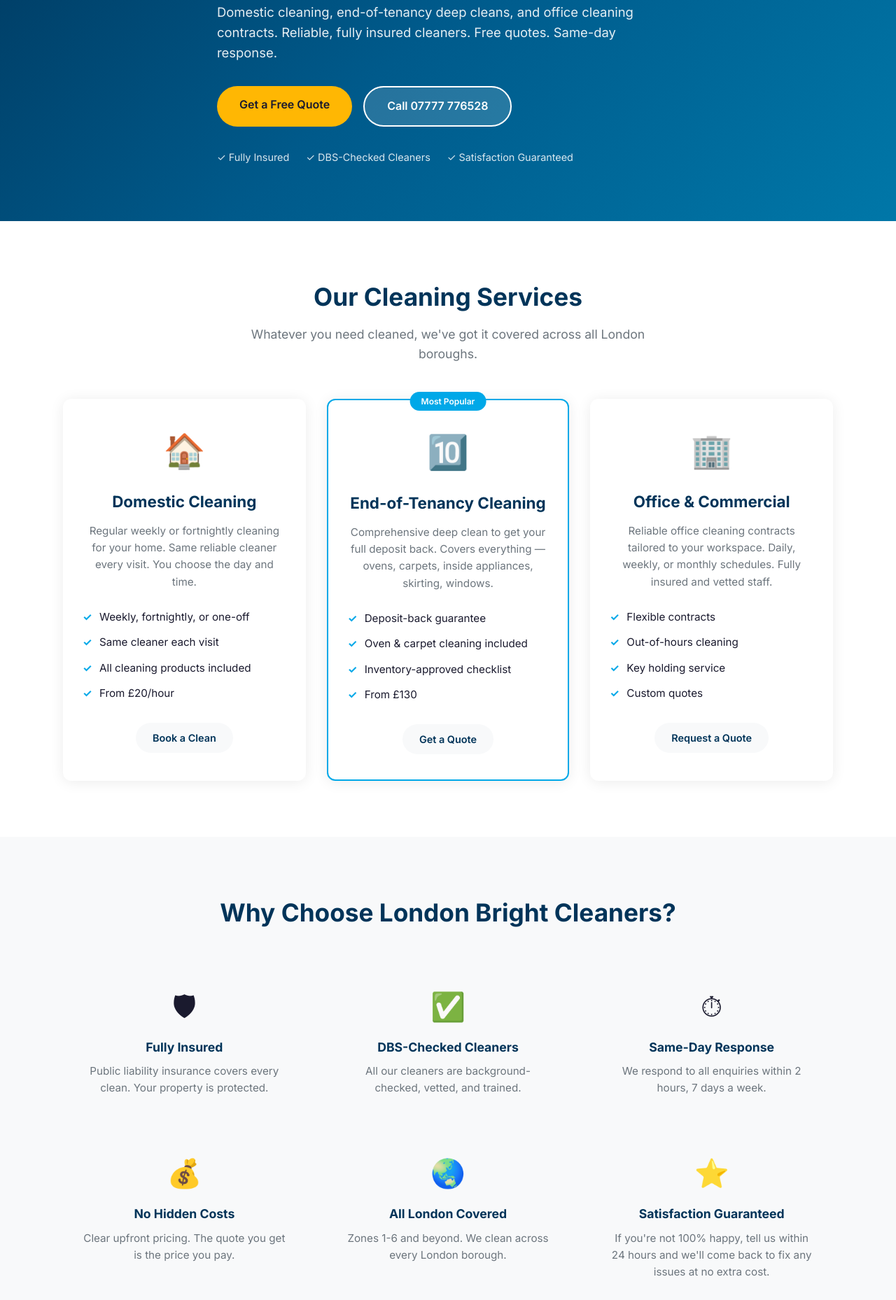
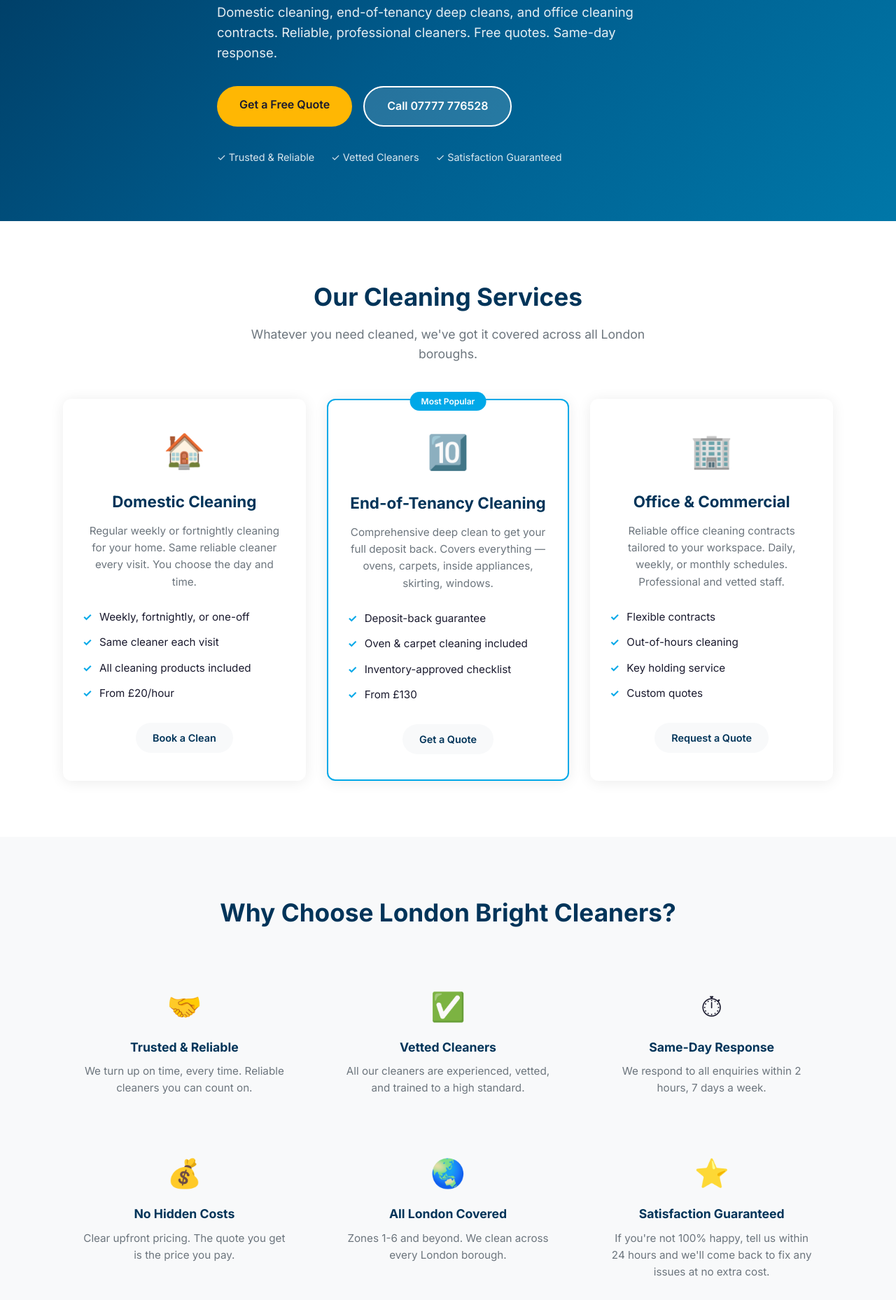
Before and after one commit to procripiq/london-bright-cleaners, a plain HTML site: page index.html in a window 1280 px wide. Shown: the part 382-2240 px from the top of the page at 70% size. Drawn offline with Linux system fonts and the light colour scheme.

Commit message:
Remove insurance and DBS-check claims until sorted
Replaced 'Fully Insured' with 'Trusted & Reliable'
Replaced 'DBS-Checked' with 'Vetted Cleaners'
Updated across website and all ad copy files.
Only claim things we can back up with proof.

```diff
--- a/index.html
+++ b/index.html
@@ -4,13 +4,13 @@
     <meta charset="UTF-8">
     <meta name="viewport" content="width=device-width, initial-scale=1.0">
     <title>London Bright Cleaners | Domestic, End-of-Tenancy & Office Cleaning in London</title>
-    <meta name="description" content="Professional cleaning company covering all of London. Domestic cleaning from £20/hr, end-of-tenancy deep cleans from £130, office cleaning contracts. Fully insured. Free quotes.">
+    <meta name="description" content="Professional cleaning company covering all of London. Domestic cleaning from £20/hr, end-of-tenancy deep cleans from £130, office cleaning contracts. Free quotes.">
     <meta name="keywords" content="cleaning company London, domestic cleaning London, end of tenancy cleaning London, office cleaning London, cleaners London">
     <meta name="robots" content="index, follow">
 
     <!-- Open Graph for social sharing -->
     <meta property="og:title" content="London Bright Cleaners | Professional Cleaning in London">
-    <meta property="og:description" content="Domestic, end-of-tenancy & office cleaning across all of London. Fully insured. Free quotes. Call 07777 776528.">
+    <meta property="og:description" content="Domestic, end-of-tenancy & office cleaning across all of London. Free quotes. Call 07777 776528.">
     <meta property="og:type" content="website">
     <meta property="og:url" content="https://londonbrightcleaners.com">
 
@@ -64,16 +64,16 @@
 <section class="hero">
     <div class="container hero-inner">
         <div class="hero-text">
-            <span class="badge">Fully Insured & Trusted Across London</span>
+            <span class="badge">Trusted Cleaners Across London</span>
             <h1>Professional Cleaning Services <span class="highlight">Across All of London</span></h1>
-            <p>Domestic cleaning, end-of-tenancy deep cleans, and office cleaning contracts. Reliable, fully insured cleaners. Free quotes. Same-day response.</p>
+            <p>Domestic cleaning, end-of-tenancy deep cleans, and office cleaning contracts. Reliable, professional cleaners. Free quotes. Same-day response.</p>
             <div class="hero-cta">
                 <a href="#contact" class="btn btn-primary">Get a Free Quote</a>
                 <a href="tel:07777776528" class="btn btn-secondary">Call 07777 776528</a>
             </div>
             <div class="hero-trust">
-                <span>&#10003; Fully Insured</span>
-                <span>&#10003; DBS-Checked Cleaners</span>
+                <span>&#10003; Trusted & Reliable</span>
+                <span>&#10003; Vetted Cleaners</span>
                 <span>&#10003; Satisfaction Guaranteed</span>
             </div>
         </div>
@@ -115,7 +115,7 @@
             <div class="service-card">
                 <div class="service-icon">&#127970;</div>
                 <h3>Office & Commercial</h3>
-                <p>Reliable office cleaning contracts tailored to your workspace. Daily, weekly, or monthly schedules. Fully insured and vetted staff.</p>
+                <p>Reliable office cleaning contracts tailored to your workspace. Daily, weekly, or monthly schedules. Professional and vetted staff.</p>
                 <ul>
                     <li>Flexible contracts</li>
                     <li>Out-of-hours cleaning</li>
@@ -136,14 +136,14 @@
         </div>
         <div class="features-grid">
             <div class="feature">
-                <div class="feature-icon">&#128737;</div>
-                <h4>Fully Insured</h4>
-                <p>Public liability insurance covers every clean. Your property is protected.</p>
+                <div class="feature-icon">&#129309;</div>
+                <h4>Trusted & Reliable</h4>
+                <p>We turn up on time, every time. Reliable cleaners you can count on.</p>
             </div>
             <div class="feature">
                 <div class="feature-icon">&#9989;</div>
-                <h4>DBS-Checked Cleaners</h4>
-                <p>All our cleaners are background-checked, vetted, and trained.</p>
+                <h4>Vetted Cleaners</h4>
+                <p>All our cleaners are experienced, vetted, and trained to a high standard.</p>
             </div>
             <div class="feature">
                 <div class="feature-icon">&#9201;</div>
@@ -293,8 +293,8 @@
                     <span>All London boroughs (Zones 1-6)</span>
                 </div>
                 <div class="contact-badges">
-                    <span class="badge-small">&#10003; Fully Insured</span>
-                    <span class="badge-small">&#10003; DBS-Checked</span>
+                    <span class="badge-small">&#10003; Trusted & Reliable</span>
+                    <span class="badge-small">&#10003; Vetted Cleaners</span>
                     <span class="badge-small">&#10003; Satisfaction Guaranteed</span>
                 </div>
             </div>
```
